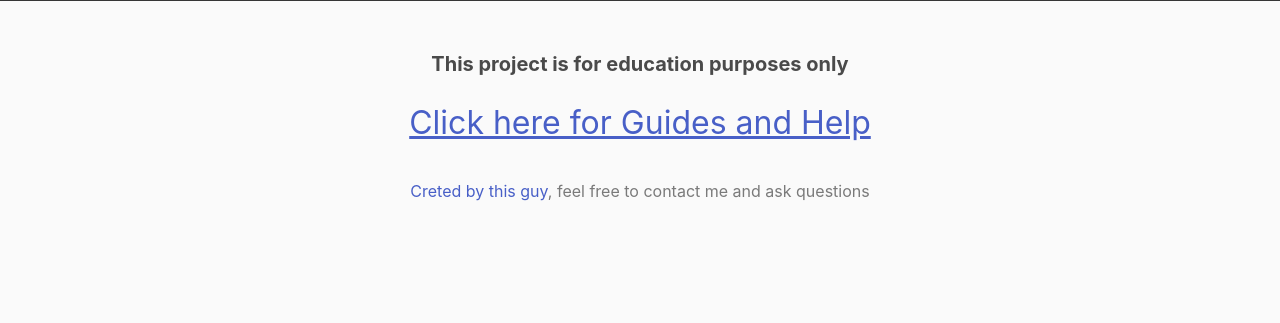
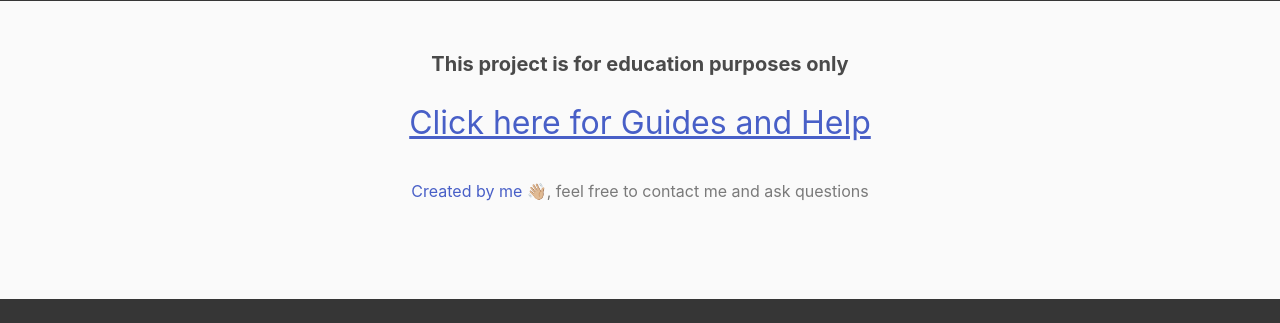
Before and after one commit to gdi3d/learning-to-build, a Flask app: page / in a window 1280 px wide. Shown: the part 912-1235 px from the top of the page. After the commit the page ends 1211 px from the top, so only its background shows below. Run offline with Flask 2, Linux system fonts and the light colour scheme.

Commit message:
Updating docs

```diff
--- a/app/web/templates/index.html
+++ b/app/web/templates/index.html
@@ -80,9 +80,9 @@
       <p class="is-size-3">
         <a href="https://github.com/gdi3d/learning-to-build" target="_blank" class="is-underlined">Click here for Guides and Help</a>
       </p>
-    <p class="has-text-grey"><a href="https://www.linkedin.com/in/adrianogalello" target="_blank" >Creted by this guy</a>, feel free to contact me and ask questions</p>
+      <p class="has-text-grey"><a href="https://www.linkedin.com/in/adrianogalello" target="_blank" >Created by me 👋🏼</a>, feel free to contact me and ask questions</p>
     </div>
+  </footer>
   <script src="/static/js/main.js"></script>
-</footer>
   </body>
 </html>
```
Also changed, not shown: docs/app/README.md, 2 other files. Lines whose indentation alone changed are shown as unchanged.
